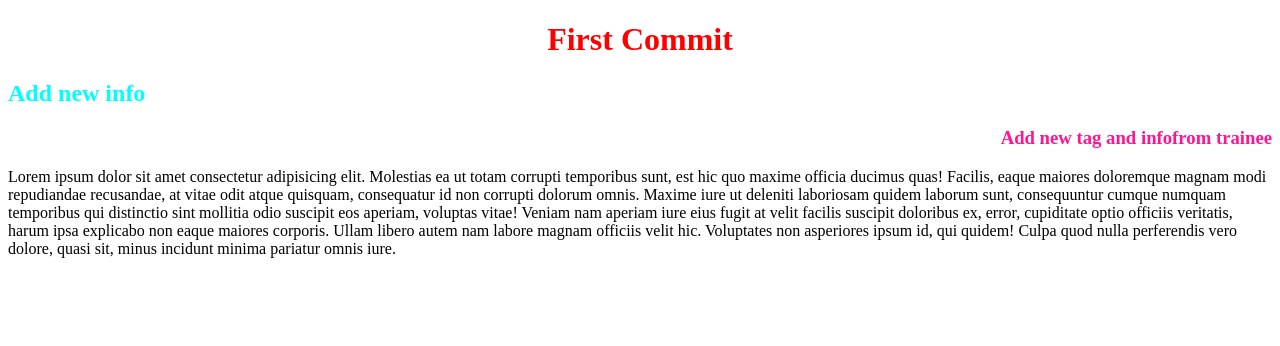
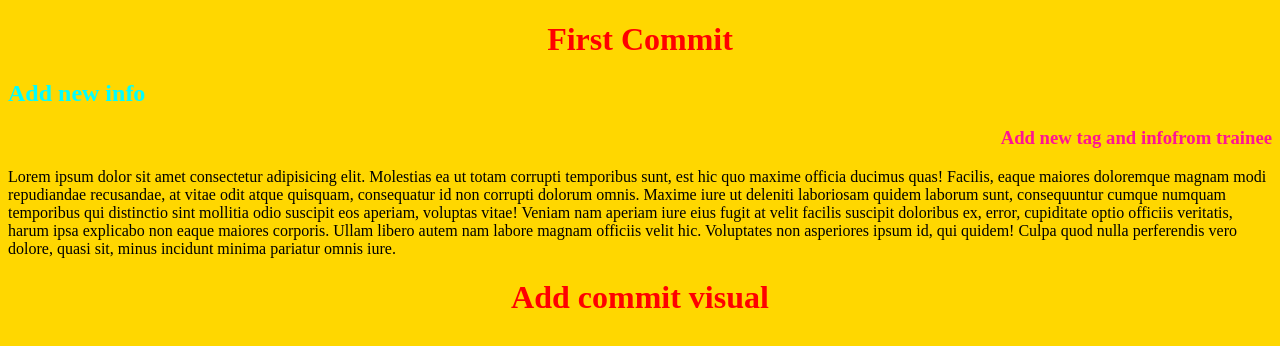
Before and after one commit to taraszagorodny89/advance-01, a plain HTML site: page index.html in a window 1280 px wide. Drawn offline with Linux system fonts and the light colour scheme.

Commit message:
my commit from visual

```diff
--- a/index.html
+++ b/index.html
@@ -15,7 +15,7 @@
     <h2>Add new info</h2>
     <h3>Add new tag and infofrom trainee</h3>
     <p>Lorem ipsum dolor sit amet consectetur adipisicing elit. Molestias ea ut totam corrupti temporibus sunt, est hic quo maxime officia ducimus quas! Facilis, eaque maiores doloremque magnam modi repudiandae recusandae, at vitae odit atque quisquam, consequatur id non corrupti dolorum omnis. Maxime iure ut deleniti laboriosam quidem laborum sunt, consequuntur cumque numquam temporibus qui distinctio sint mollitia odio suscipit eos aperiam, voluptas vitae! Veniam nam aperiam iure eius fugit at velit facilis suscipit doloribus ex, error, cupiditate optio officiis veritatis, harum ipsa explicabo non eaque maiores corporis. Ullam libero autem nam labore magnam officiis velit hic. Voluptates non asperiores ipsum id, qui quidem! Culpa quod nulla perferendis vero dolore, quasi sit, minus incidunt minima pariatur omnis iure.</p>
-
+<h1>Add commit visual</h1>
 
 
 </body>
--- a/main.css
+++ b/main.css
@@ -11,3 +11,7 @@ h3 {
     color: deeppink;
     text-align: right;
 }
+
+body {
+    background-color: gold;
+}
```
